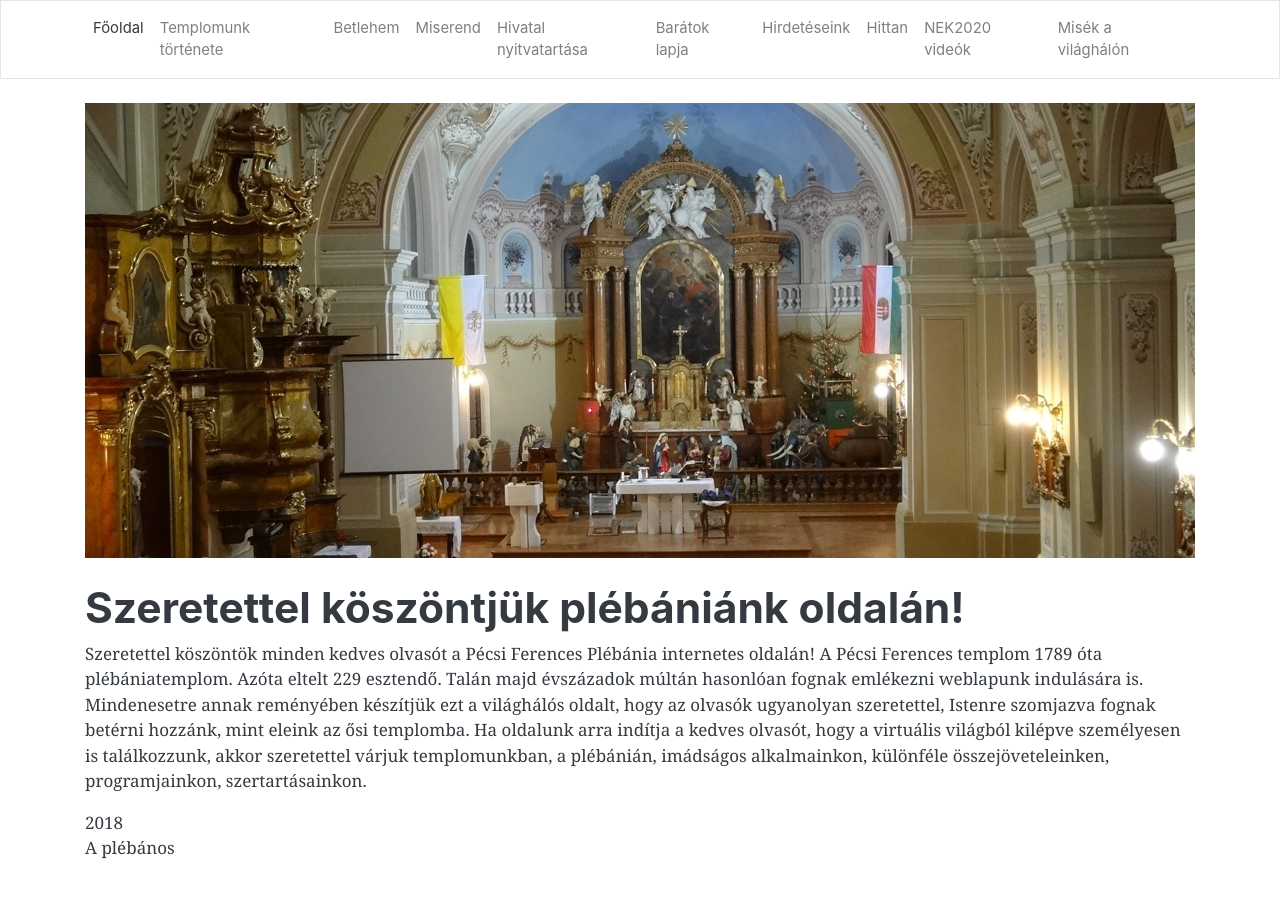
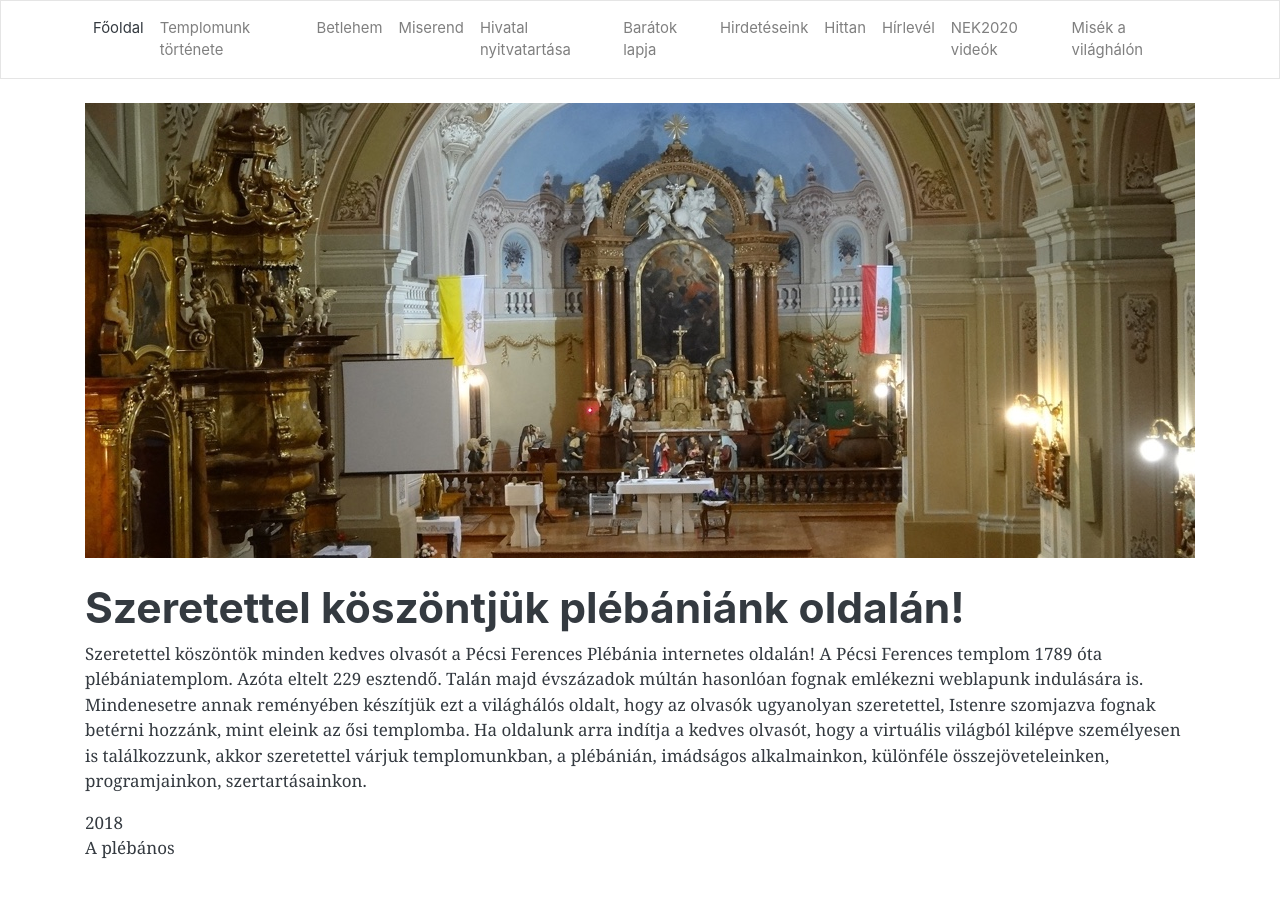
Before and after one commit to pecsi-ferences/pecsi-ferences.github.io, a Jekyll site: the page built from index.html, in a window 1280 px wide. Built offline with Jekyll 4.4.1, drawn with Linux system fonts in a browser that asks for light colours; nearby versions of some CDN libraries.

Commit message:
Add newsletter subscription

```diff
--- a/_data/menu.yml
+++ b/_data/menu.yml
@@ -15,6 +15,9 @@ items:
   url: /hirdeteseink
 - title: Hittan
   url: /hittan
+- title: Hírlevél
+  url: https://eepurl.com/gZ0AJf
+  target: _blank
 - title: NEK2020 videók
   url: https://www.iec2020.hu/hu/videok
   target: _blank
```
